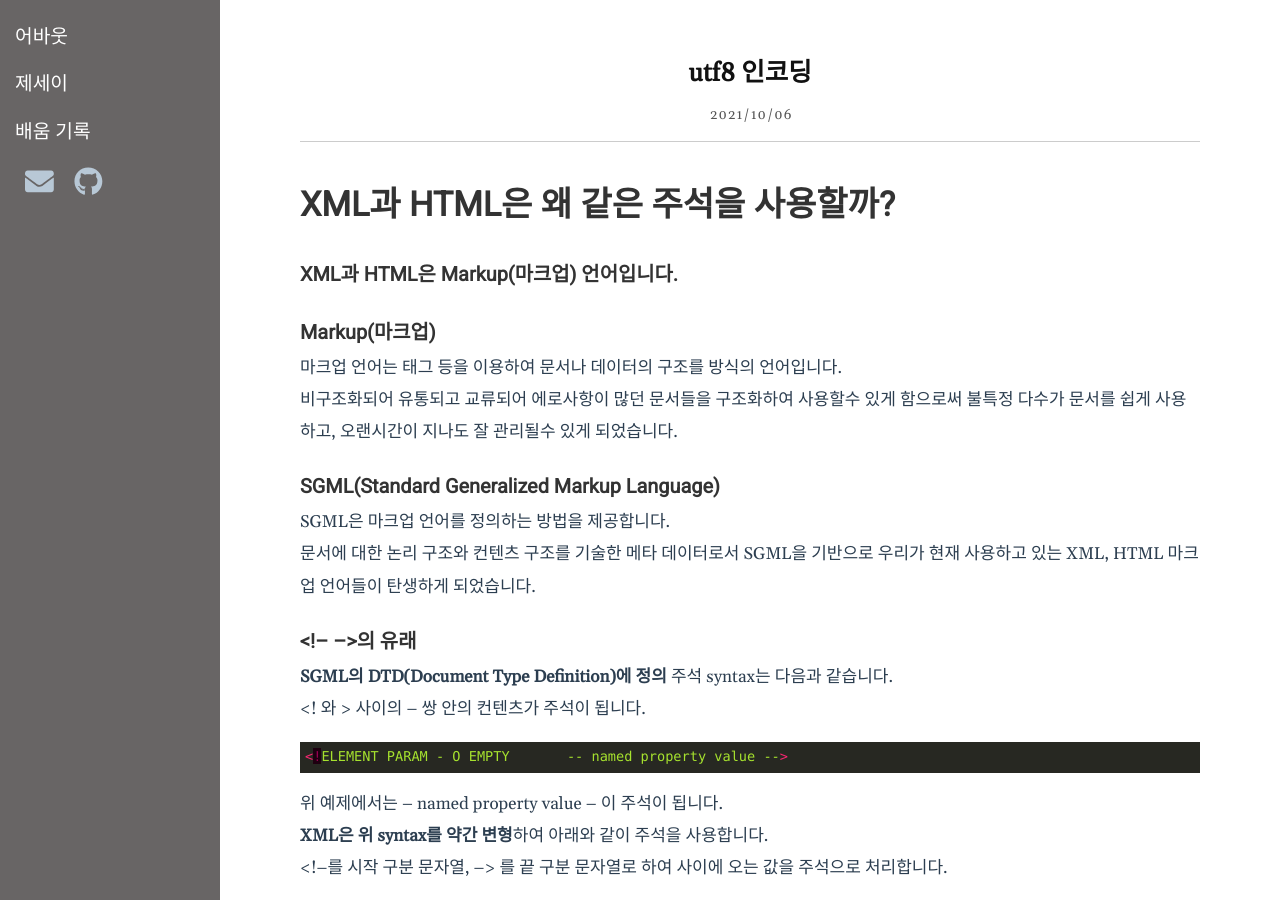
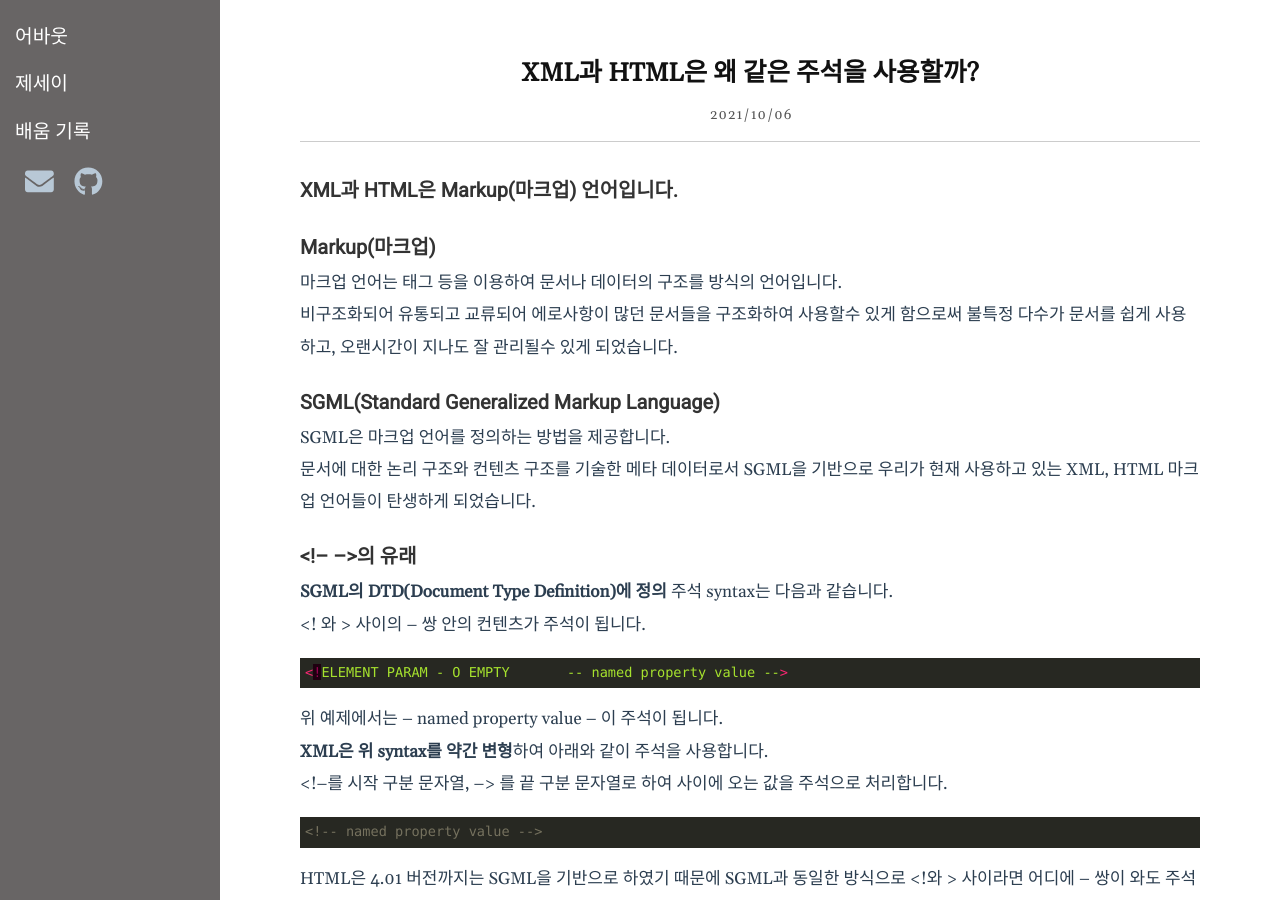
Before and after one commit to jerry92k/jerry92k.github.io, a Jekyll site: the page built from _posts/comm/2021-10-06-XML과 HTML은 왜 같은 주석을 사용할까.md, in a window 1280 px wide and 900 px high. Built offline with Jekyll 4.4.1, drawn with Linux system fonts in a browser that asks for light colours; nearby versions of some CDN libraries; comment, search, counter and statistics services are not loaded.

Commit message:
title변경

```diff
--- a/_posts/comm/2021-10-06-XML과 HTML은 왜 같은 주석을 사용할까.md
+++ b/_posts/comm/2021-10-06-XML과 HTML은 왜 같은 주석을 사용할까.md
@@ -1,13 +1,9 @@
 ---
 layout: post
-title:  utf8 인코딩
+title:  XML과 HTML은 왜 같은 주석을 사용할까?
 date:   2021-10-06 00:00:00
 categories: comm
 ---
-
-# XML과 HTML은 왜 같은 주석을 사용할까?
-
-
 
 ### XML과 HTML은 Markup(마크업) 언어입니다.
 
```
